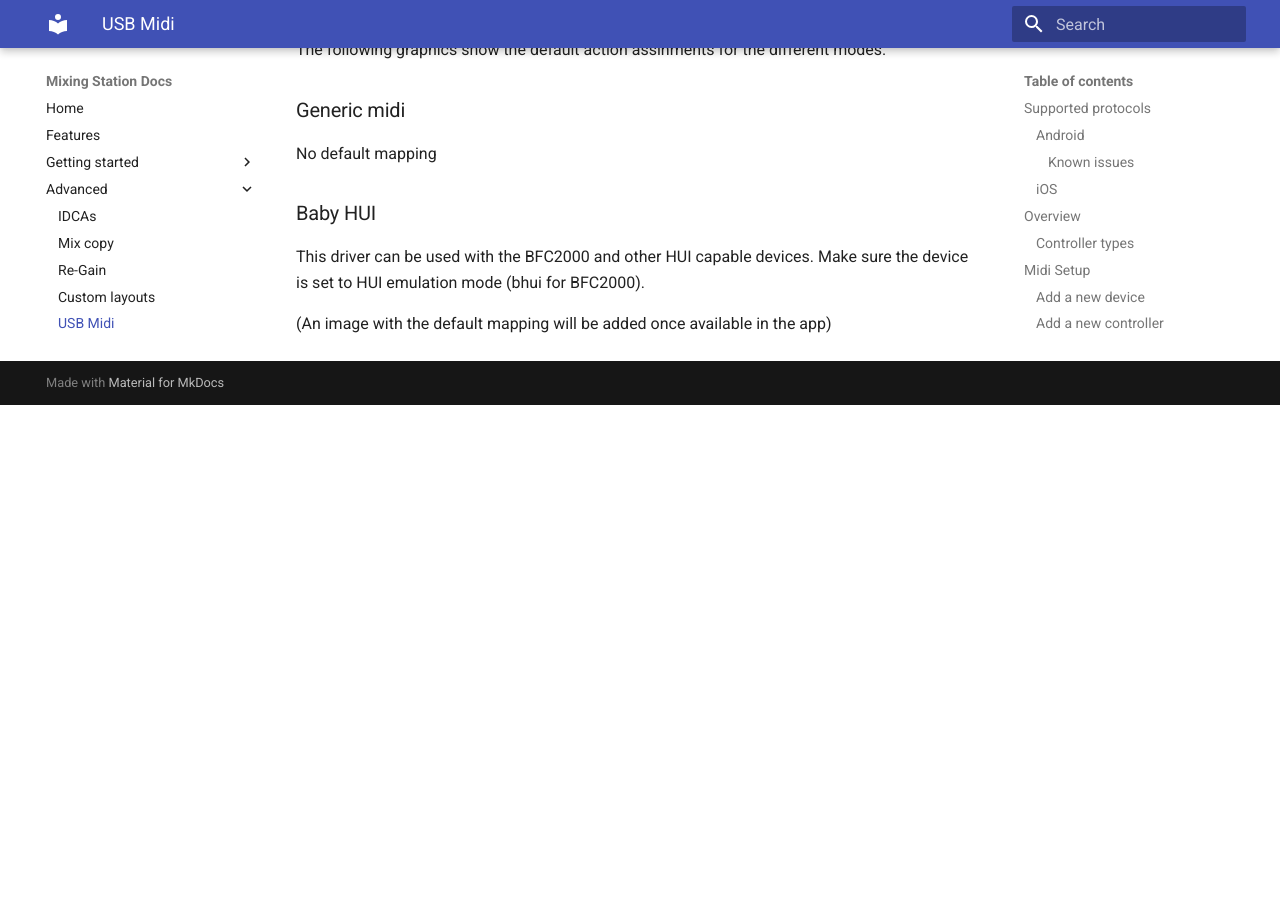
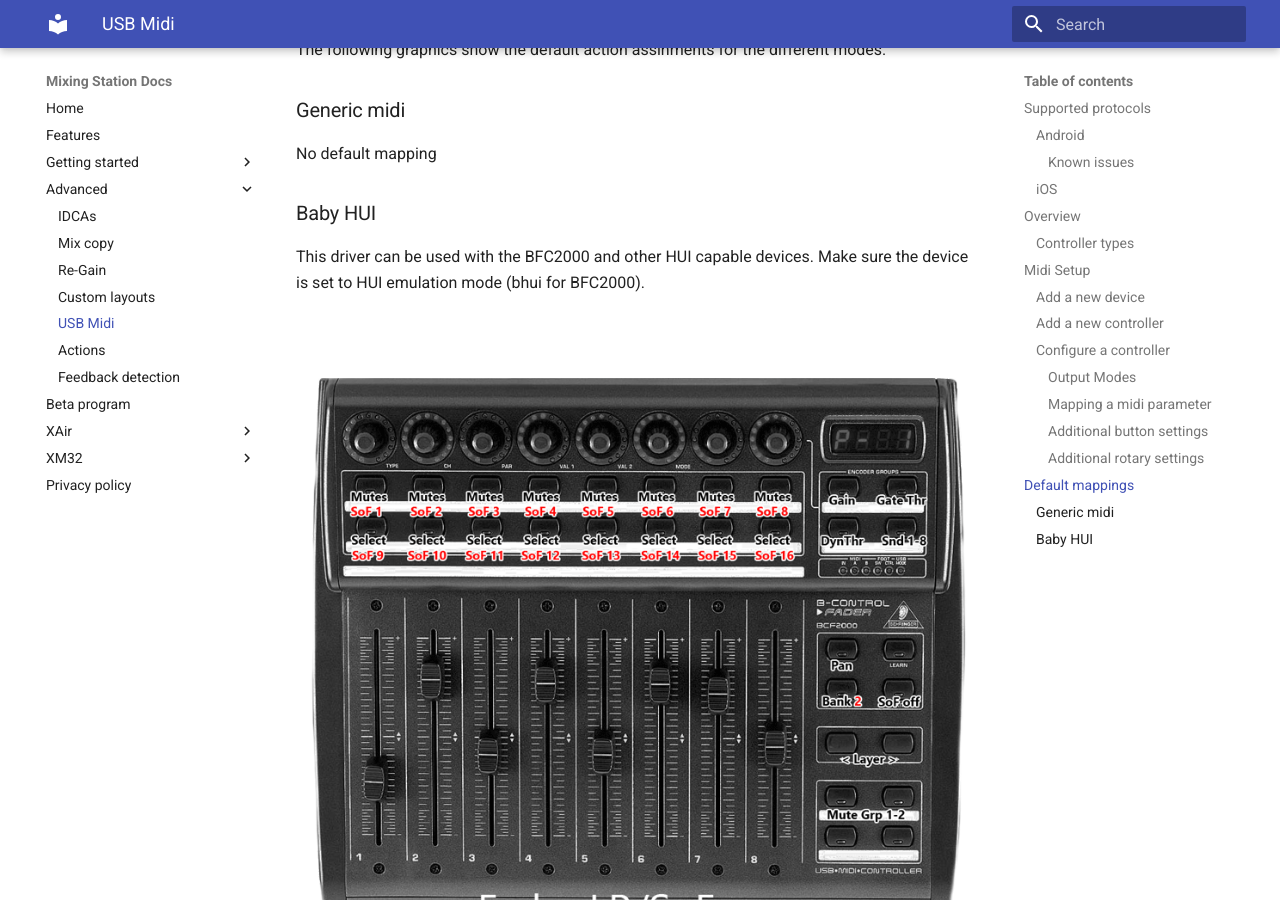
Before and after one commit to davidgiga1993/mixing-station-docs, an MkDocs documentation site: the page built from docs/usb-midi.md, in a window 1280 px wide and 900 px high, scrolled down 4370 px. Built offline with MkDocs 1.6.1 and Material for MkDocs 9.7.7, drawn with Linux system fonts in a browser that asks for light colours; before the commit the page ends 4775 px from its top, so only the background shows below that.

Commit message:
Update midi documentation

```diff
--- a/docs/usb-midi.md
+++ b/docs/usb-midi.md
@@ -123,4 +123,4 @@
 ### Baby HUI
 This driver can be used with the BFC2000 and other HUI capable devices. Make sure the device is set to HUI emulation mode (bhui for BFC2000).
 
-(An image with the default mapping will be added once available in the app)
+![Sof list](img/midi/bfc2000.png)
```
Also changed, not shown: docs/img/midi/bfc2000.png (added).
